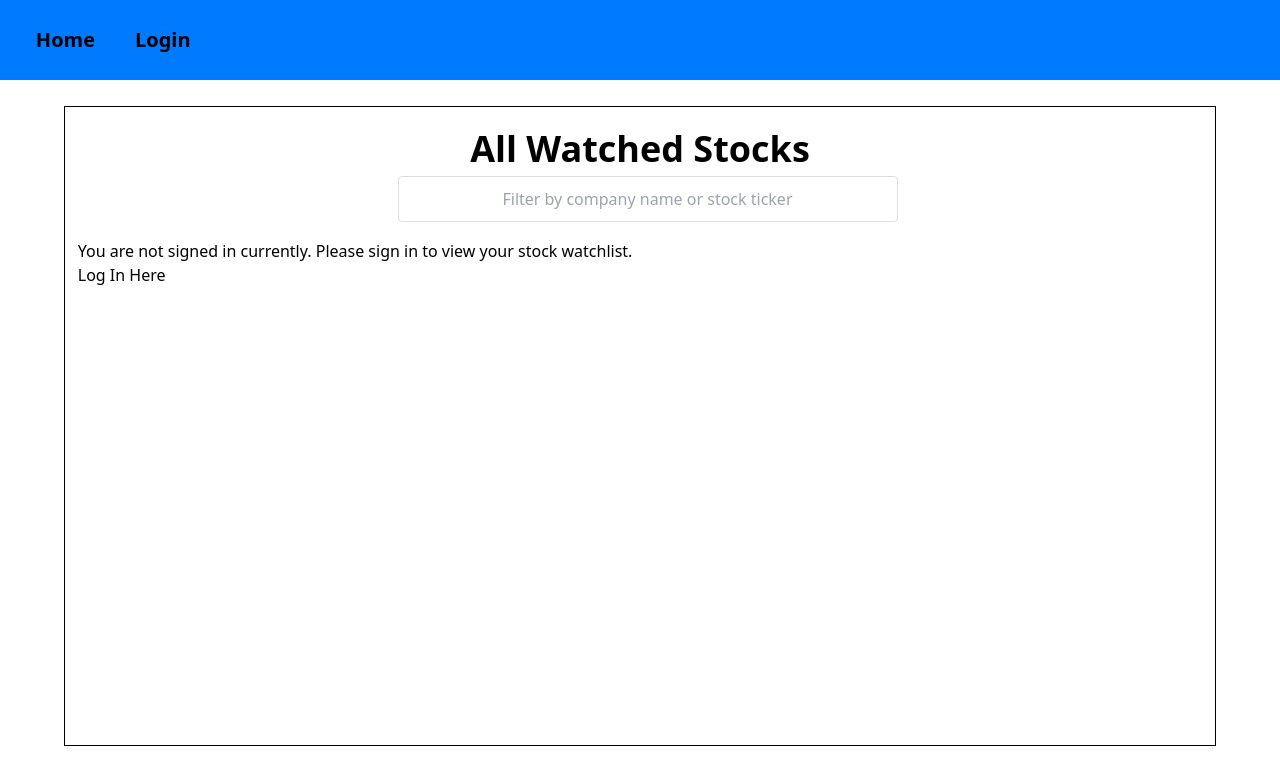
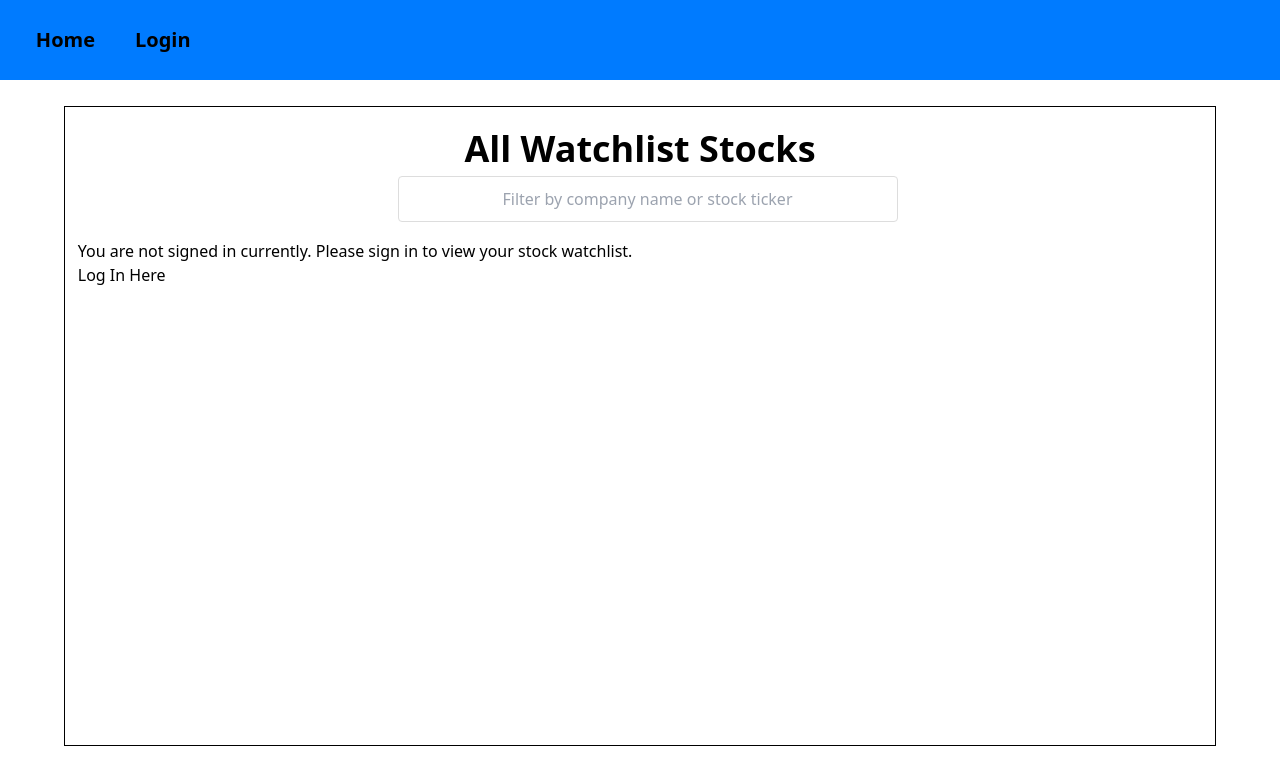
Before and after one commit to DurjaMan27/treetrader, a React (Vite) app in the folder frontend/: page /watchlist in a window 1280 px wide. Shown: the top 784 px of the page. Built offline with nearby package versions, Linux system fonts and the light colour scheme.

Commit message:
Update watchlist name

```diff
--- a/frontend/src/pages/watchlist/Watchlist.tsx
+++ b/frontend/src/pages/watchlist/Watchlist.tsx
@@ -53,7 +53,7 @@ const Watchlist = () => {
     <div className="all-stocks-section">
       <div className="top-level">
         <div className="title">
-          <h1 className='title-text'>All Watched Stocks</h1>
+          <h1 className='title-text'>All Watchlist Stocks</h1>
         </div>
         <div className="filter-bar">
           <input
```
